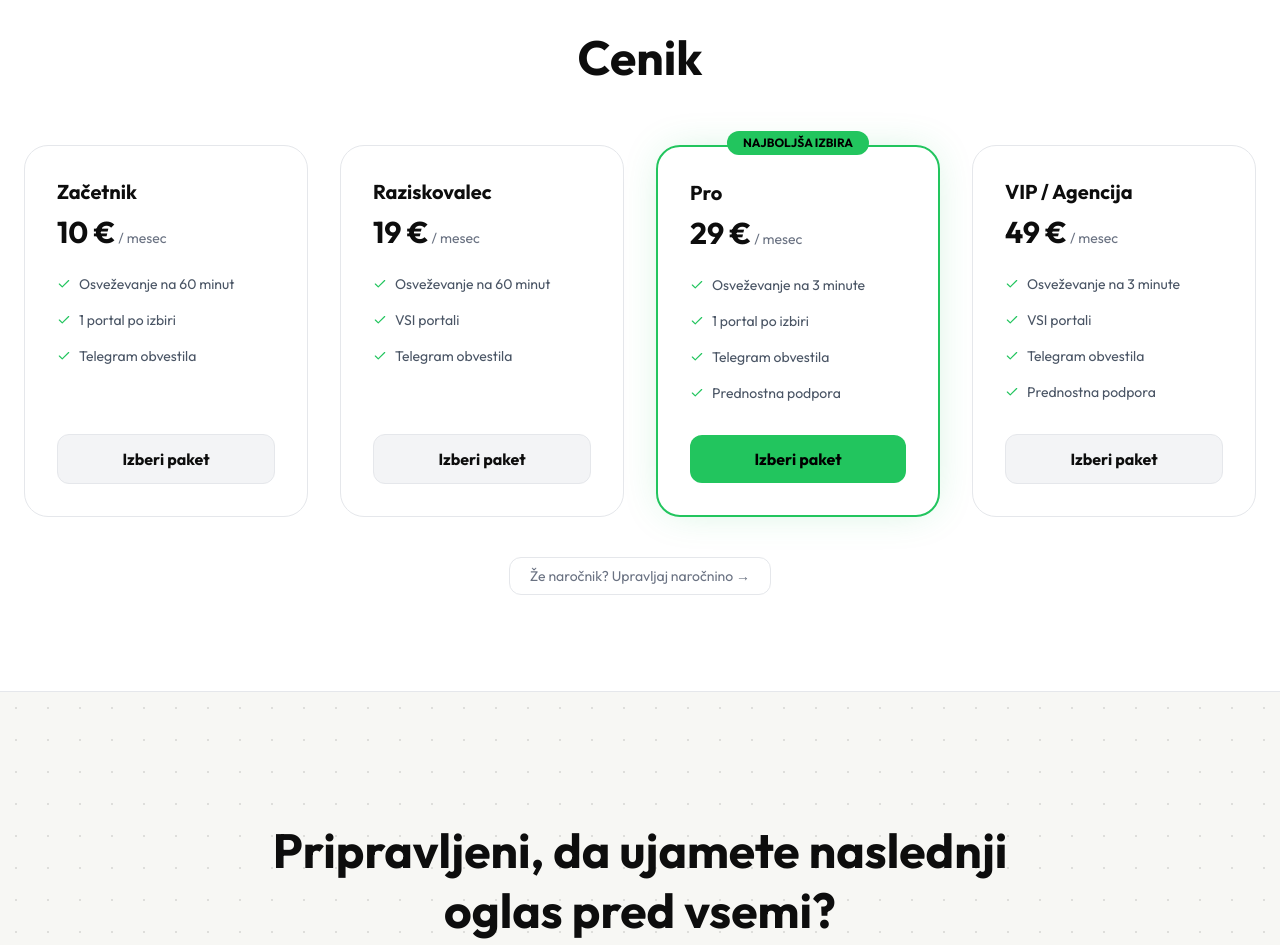
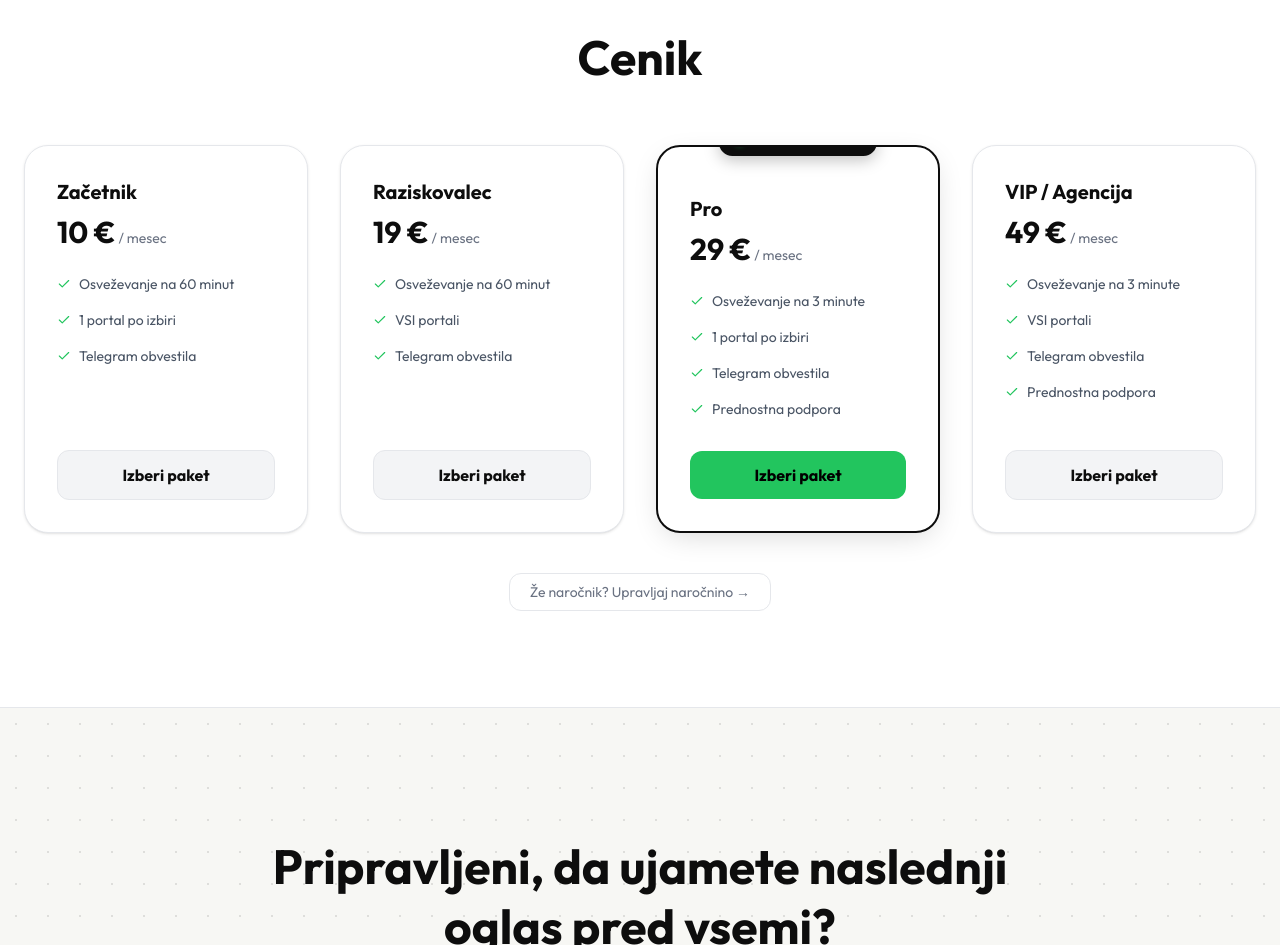
Before and after one commit to thebap-tist/WEBSITE-SCRAPER, a React (Vite) app: page / in a window 1280 px wide. Shown: the part 5000-5945 px from the top of the page. Built offline with nearby package versions, Linux system fonts and the light colour scheme.

Commit message:
feat: another update to redesign files

```diff
--- a/src/App.tsx
+++ b/src/App.tsx
@@ -43,6 +43,78 @@ const MessageCard = ({ platform, title, price, location, time, color, emoji, lin
         <span>{time}</span>
         <CheckCheck size={12} className="text-[#22c55e]" />
       </div>
+    </div>
+  );
+};
+
+/* ── Pricing card with shimmer + 3D tilt + Dynamic Island ── */
+interface PricingCardProps {
+  name: string;
+  price: string;
+  period: string;
+  features: string[];
+  isPro?: boolean;
+  stripeLink: string;
+}
+
+const PricingCard = ({ name, price, period, features, isPro, stripeLink }: PricingCardProps) => {
+  const ref = React.useRef<HTMLDivElement>(null);
+
+  function onMouseMove(e: React.MouseEvent<HTMLDivElement>) {
+    const el = ref.current;
+    if (!el) return;
+    const rect = el.getBoundingClientRect();
+    const x = (e.clientX - rect.left) / rect.width - 0.5;
+    const y = (e.clientY - rect.top) / rect.height - 0.5;
+    el.style.transition = 'box-shadow 0.2s ease';
+    el.style.transform = `perspective(700px) rotateX(${-y * 10}deg) rotateY(${x * 10}deg) translateY(-6px) scale(1.02)`;
+  }
+
+  function onMouseLeave() {
+    const el = ref.current;
+    if (!el) return;
+    el.style.transition = 'transform 0.5s cubic-bezier(0.34,1.3,0.64,1), box-shadow 0.3s ease';
+    el.style.transform = 'perspective(700px) rotateX(0) rotateY(0) translateY(0) scale(1)';
+  }
+
+  return (
+    <div
+      ref={ref}
+      onMouseMove={onMouseMove}
+      onMouseLeave={onMouseLeave}
+      className={`card-shimmer animated-border flex flex-col rounded-3xl bg-white p-8 transition-shadow duration-300 cursor-default ${
+        isPro
+          ? 'border-2 border-[#0d0d0d] shadow-[0_8px_30px_-8px_rgba(0,0,0,0.18)]'
+          : 'border border-gray-200 shadow-sm hover:shadow-[0_24px_50px_-10px_rgba(0,0,0,0.14)] hover:outline hover:outline-[1.5px] hover:outline-[#0d0d0d]'
+      }`}
+      style={{ position: 'relative', willChange: 'transform' }}
+    >
+      {isPro && <div className="dynamic-island">Najboljša izbira</div>}
+
+      <h3 className={`mb-2 text-xl font-bold text-[#0d0d0d] ${isPro ? 'mt-4' : ''}`}>{name}</h3>
+      <div className="mb-6">
+        <span className="text-3xl font-bold text-[#0d0d0d]">{price} €</span>
+        <span className="text-gray-500 text-sm"> {period}</span>
+      </div>
+      <ul className="mb-8 space-y-4 text-sm text-gray-600 flex-1">
+        {features.map(f => (
+          <li key={f} className="flex items-center gap-2">
+            <Check size={14} className="text-[#22c55e] flex-shrink-0" /> {f}
+          </li>
+        ))}
+      </ul>
+      <a
+        href={stripeLink}
+        target="_blank"
+        rel="noopener noreferrer"
+        className={`block w-full rounded-xl py-3 text-center font-bold transition-all hover:scale-[1.02] active:scale-[0.98] ${
+          isPro
+            ? 'bg-[#22c55e] text-black hover:bg-[#16a34a]'
+            : 'bg-gray-100 text-[#0d0d0d] border border-gray-200 hover:bg-[#0d0d0d] hover:text-white hover:border-[#0d0d0d]'
+        }`}
+      >
+        Izberi paket
+      </a>
     </div>
   );
 };
@@ -446,67 +518,10 @@ export default function App() {
         <div className="mx-auto max-w-7xl">
           <h2 className="mb-16 text-center text-4xl font-bold md:text-5xl text-[#0d0d0d]">Cenik</h2>
           <div className="grid gap-8 sm:grid-cols-2 lg:grid-cols-4">
-
-            {/* Začetnik */}
-            <div className="animated-border flex flex-col rounded-3xl bg-white border border-gray-200 p-8 transition-all duration-300 hover:-translate-y-2 hover:scale-[1.02] hover:shadow-lg">
-              <h3 className="mb-2 text-xl font-bold text-[#0d0d0d]">Začetnik</h3>
-              <div className="mb-6"><span className="text-3xl font-bold text-[#0d0d0d]">10 €</span><span className="text-gray-500 text-sm"> / mesec</span></div>
-              <ul className="mb-8 space-y-4 text-sm text-gray-600">
-                <li className="flex items-center gap-2"><Check size={14} className="text-[#22c55e]" /> Osveževanje na 60 minut</li>
-                <li className="flex items-center gap-2"><Check size={14} className="text-[#22c55e]" /> 1 portal po izbiri</li>
-                <li className="flex items-center gap-2"><Check size={14} className="text-[#22c55e]" /> Telegram obvestila</li>
-              </ul>
-              <a href="https://buy.stripe.com/test_7sYeVe7uJ3Yk89I7j6gQE00" target="_blank" rel="noopener noreferrer" className="mt-auto block w-full rounded-xl bg-gray-100 py-3 text-center font-bold text-[#0d0d0d] border border-gray-200 transition-all hover:bg-[#22c55e]/10 hover:text-[#22c55e] hover:border-[#22c55e]/30">
-                Izberi paket
-              </a>
-            </div>
-
-            {/* Raziskovalec */}
-            <div className="animated-border flex flex-col rounded-3xl bg-white border border-gray-200 p-8 transition-all duration-300 hover:-translate-y-2 hover:scale-[1.02] hover:shadow-lg">
-              <h3 className="mb-2 text-xl font-bold text-[#0d0d0d]">Raziskovalec</h3>
-              <div className="mb-6"><span className="text-3xl font-bold text-[#0d0d0d]">19 €</span><span className="text-gray-500 text-sm"> / mesec</span></div>
-              <ul className="mb-8 space-y-4 text-sm text-gray-600">
-                <li className="flex items-center gap-2"><Check size={14} className="text-[#22c55e]" /> Osveževanje na 60 minut</li>
-                <li className="flex items-center gap-2"><Check size={14} className="text-[#22c55e]" /> VSI portali</li>
-                <li className="flex items-center gap-2"><Check size={14} className="text-[#22c55e]" /> Telegram obvestila</li>
-              </ul>
-              <a href="https://buy.stripe.com/test_cNi14oaGV0M861AbzmgQE01" target="_blank" rel="noopener noreferrer" className="mt-auto block w-full rounded-xl bg-gray-100 py-3 text-center font-bold text-[#0d0d0d] border border-gray-200 transition-all hover:bg-[#22c55e]/10 hover:text-[#22c55e] hover:border-[#22c55e]/30">
-                Izberi paket
-              </a>
-            </div>
-
-            {/* Pro — highlighted */}
-            <div className="animated-border relative flex flex-col rounded-3xl bg-white border-2 border-[#22c55e] p-8 shadow-[0_0_40px_-10px_rgba(34,197,94,0.25)] transition-all duration-300 hover:-translate-y-2 hover:scale-[1.02] hover:shadow-[0_20px_40px_-10px_rgba(34,197,94,0.3)]">
-              <div className="absolute -top-4 left-1/2 -translate-x-1/2 rounded-full bg-[#22c55e] px-4 py-1 text-xs font-bold uppercase text-black whitespace-nowrap">
-                Najboljša izbira
-              </div>
-              <h3 className="mb-2 text-xl font-bold text-[#0d0d0d]">Pro</h3>
-              <div className="mb-6"><span className="text-3xl font-bold text-[#0d0d0d]">29 €</span><span className="text-gray-500 text-sm"> / mesec</span></div>
-              <ul className="mb-8 space-y-4 text-sm text-gray-600">
-                <li className="flex items-center gap-2"><Check size={14} className="text-[#22c55e]" /> Osveževanje na 3 minute</li>
-                <li className="flex items-center gap-2"><Check size={14} className="text-[#22c55e]" /> 1 portal po izbiri</li>
-                <li className="flex items-center gap-2"><Check size={14} className="text-[#22c55e]" /> Telegram obvestila</li>
-                <li className="flex items-center gap-2"><Check size={14} className="text-[#22c55e]" /> Prednostna podpora</li>
-              </ul>
-              <a href="https://buy.stripe.com/test_14A9AU4ix9iE0Hg0UIgQE02" target="_blank" rel="noopener noreferrer" className="mt-auto block w-full rounded-xl bg-[#22c55e] py-3 text-center font-bold text-black transition-transform hover:scale-[1.02] active:scale-[0.98]">
-                Izberi paket
-              </a>
-            </div>
-
-            {/* VIP */}
-            <div className="animated-border flex flex-col rounded-3xl bg-white border border-gray-200 p-8 transition-all duration-300 hover:-translate-y-2 hover:scale-[1.02] hover:shadow-lg">
-              <h3 className="mb-2 text-xl font-bold text-[#0d0d0d]">VIP / Agencija</h3>
-              <div className="mb-6"><span className="text-3xl font-bold text-[#0d0d0d]">49 €</span><span className="text-gray-500 text-sm"> / mesec</span></div>
-              <ul className="mb-8 space-y-4 text-sm text-gray-600">
-                <li className="flex items-center gap-2"><Check size={14} className="text-[#22c55e]" /> Osveževanje na 3 minute</li>
-                <li className="flex items-center gap-2"><Check size={14} className="text-[#22c55e]" /> VSI portali</li>
-                <li className="flex items-center gap-2"><Check size={14} className="text-[#22c55e]" /> Telegram obvestila</li>
-                <li className="flex items-center gap-2"><Check size={14} className="text-[#22c55e]" /> Prednostna podpora</li>
-              </ul>
-              <a href="https://buy.stripe.com/test_14A5kE2ap3Yk0HgdHugQE03" target="_blank" rel="noopener noreferrer" className="mt-auto block w-full rounded-xl bg-gray-100 py-3 text-center font-bold text-[#0d0d0d] border border-gray-200 transition-all hover:bg-[#22c55e]/10 hover:text-[#22c55e] hover:border-[#22c55e]/30">
-                Izberi paket
-              </a>
-            </div>
+            <PricingCard name="Začetnik" price="10" period="/ mesec" features={['Osveževanje na 60 minut', '1 portal po izbiri', 'Telegram obvestila']} stripeLink="https://buy.stripe.com/test_7sYeVe7uJ3Yk89I7j6gQE00" />
+            <PricingCard name="Raziskovalec" price="19" period="/ mesec" features={['Osveževanje na 60 minut', 'VSI portali', 'Telegram obvestila']} stripeLink="https://buy.stripe.com/test_cNi14oaGV0M861AbzmgQE01" />
+            <PricingCard name="Pro" price="29" period="/ mesec" features={['Osveževanje na 3 minute', '1 portal po izbiri', 'Telegram obvestila', 'Prednostna podpora']} isPro stripeLink="https://buy.stripe.com/test_14A9AU4ix9iE0Hg0UIgQE02" />
+            <PricingCard name="VIP / Agencija" price="49" period="/ mesec" features={['Osveževanje na 3 minute', 'VSI portali', 'Telegram obvestila', 'Prednostna podpora']} stripeLink="https://buy.stripe.com/test_14A5kE2ap3Yk0HgdHugQE03" />
           </div>
           <div className="flex justify-center mt-10">
             <a href="https://billing.stripe.com/p/login/test_7sYeVe7uJ3Yk89I7j6gQE00" target="_blank" rel="noopener noreferrer" className="text-sm text-gray-500 hover:text-[#0d0d0d] transition-colors border border-gray-200 rounded-xl px-5 py-2 hover:border-gray-300">
--- a/src/index.css
+++ b/src/index.css
@@ -33,6 +33,57 @@
     clip-path: inset(0 0 0% 0 round 1.5rem);
   }
 
+  /* Pricing card shimmer sweep */
+  .card-shimmer {
+    position: relative;
+    overflow: hidden;
+  }
+  .card-shimmer::after {
+    content: '';
+    position: absolute;
+    top: -50%;
+    left: -60%;
+    width: 35%;
+    height: 200%;
+    background: linear-gradient(to right, transparent, rgba(255,255,255,0.55), transparent);
+    transform: skewX(-20deg);
+    transition: left 0.65s ease;
+    pointer-events: none;
+    z-index: 10;
+  }
+  .card-shimmer:hover::after { left: 130%; }
+
+  /* Dynamic Island badge */
+  .dynamic-island {
+    position: absolute;
+    top: -18px;
+    left: 50%;
+    transform: translateX(-50%);
+    background: #0d0d0d;
+    color: white;
+    font-size: 10px;
+    font-weight: 800;
+    letter-spacing: 0.1em;
+    text-transform: uppercase;
+    padding: 6px 18px;
+    border-radius: 50px;
+    white-space: nowrap;
+    box-shadow: 0 4px 16px rgba(0,0,0,0.25), inset 0 1px 0 rgba(255,255,255,0.08);
+    z-index: 20;
+    display: flex;
+    align-items: center;
+    gap: 6px;
+  }
+  .dynamic-island::before {
+    content: '';
+    width: 5px;
+    height: 5px;
+    border-radius: 50%;
+    background: #22c55e;
+    box-shadow: 0 0 6px #22c55e;
+    flex-shrink: 0;
+  }
+
   /* Scrollbar for dark modals */
   .custom-scrollbar::-webkit-scrollbar { width: 6px; }
   .custom-scrollbar::-webkit-scrollbar-track { background: rgba(255,255,255,0.05); border-radius: 10px; }
```
